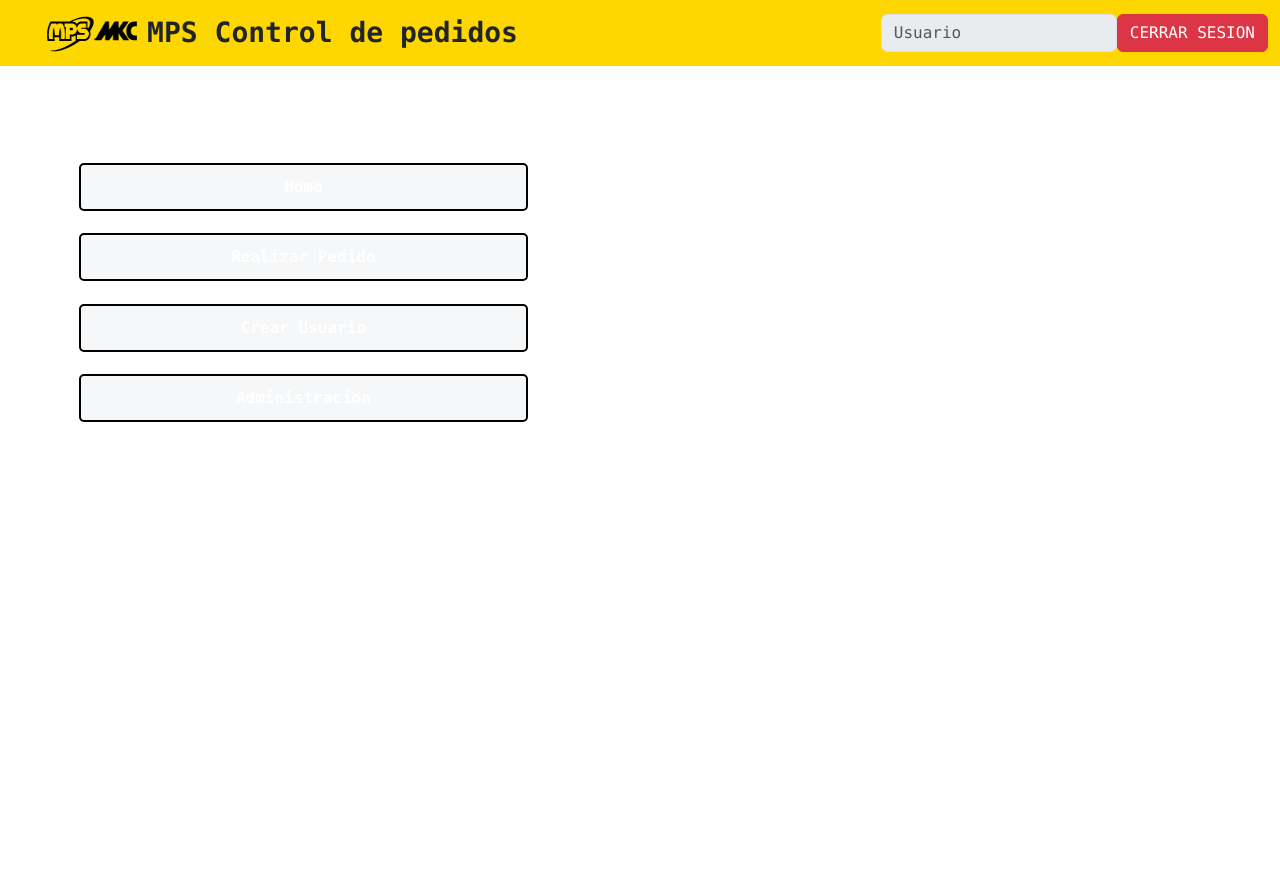
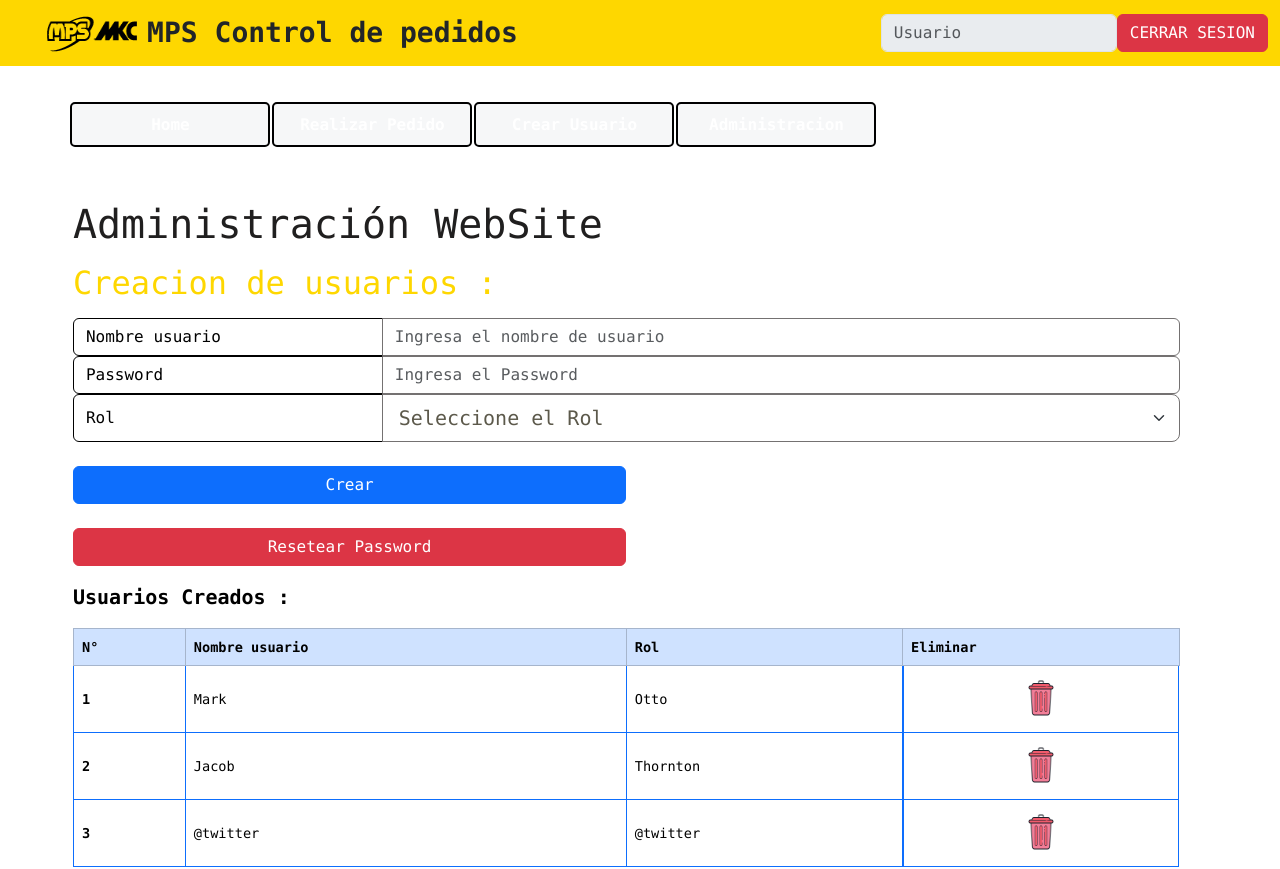
Before and after one commit to Jaime-U-Lopez/mpspedidos, a Next.js app: page /admonWebSite in a window 1280 px wide. Shown: the top 869 px of the page. Built offline with nearby package versions, Linux system fonts and the light colour scheme.

Commit message:
:skiler: se actualiza pagina admin

```diff
--- a/app/admonWebSite/page.jsx
+++ b/app/admonWebSite/page.jsx
@@ -15,7 +15,7 @@ export default function Home() {
 
       <div className={styles.container}>
 
-      <div className={styles.navmenu}>
+      <div className={styles.navmenuClienteYProductos}>
         <NavbarBotonesAdmon />
 
       </div>
```
